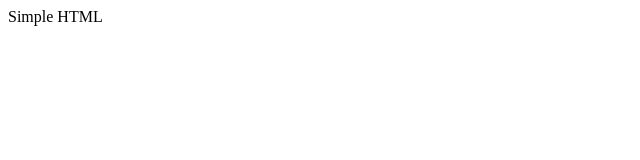
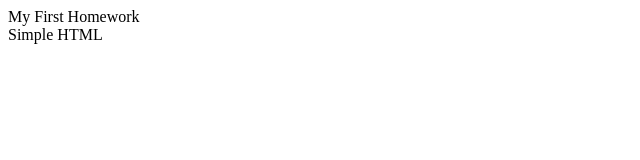
Before and after one commit to Transilva/First_Reposit, a plain HTML site: page index.html in a window 1280 px wide. Shown: the whole page, without its empty margins (0-640 px from the left). Drawn offline with Linux system fonts and the light colour scheme.

Commit message:
Added Header

```diff
--- a/index.html
+++ b/index.html
@@ -5,6 +5,7 @@
          <title>Frist Homework</title>
     </head>
     <body>
+        <header>My First Homework</header>
         <div>Simple HTML</div>
     </body>
 </html>
```
